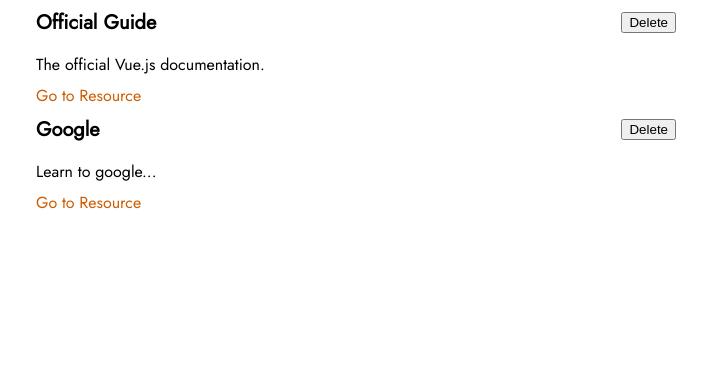
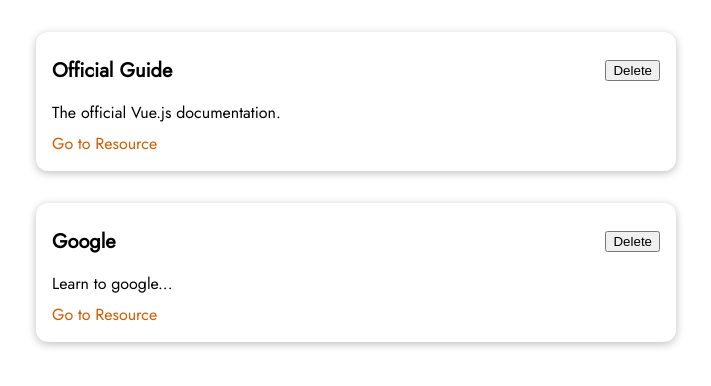
Before and after one commit to nzkks/vuejs-project, a Vue app: page / in a window 1280 px wide. Shown: the top 386 px of the page, without its empty margins (284-995 px from the left). Built offline with nearby package versions, Linux system fonts and the light colour scheme.

Commit message:
LearningResource: replace the wrapper div with BaseCard component

```diff
--- a/src/components/learningResources/LearningResource.vue
+++ b/src/components/learningResources/LearningResource.vue
@@ -1,15 +1,15 @@
 <template>
   <li>
-    <div>
+    <BaseCard>
       <header>
         <h3>{{ resource.title }}</h3>
         <button>Delete</button>
       </header>
-    </div>
-    <p>{{ resource.description }}</p>
-    <nav>
-      <a :href="resource.link">Go to Resource</a>
-    </nav>
+      <p>{{ resource.description }}</p>
+      <nav>
+        <a :href="resource.link">Go to Resource</a>
+      </nav>
+    </BaseCard>
   </li>
 </template>
 
```
